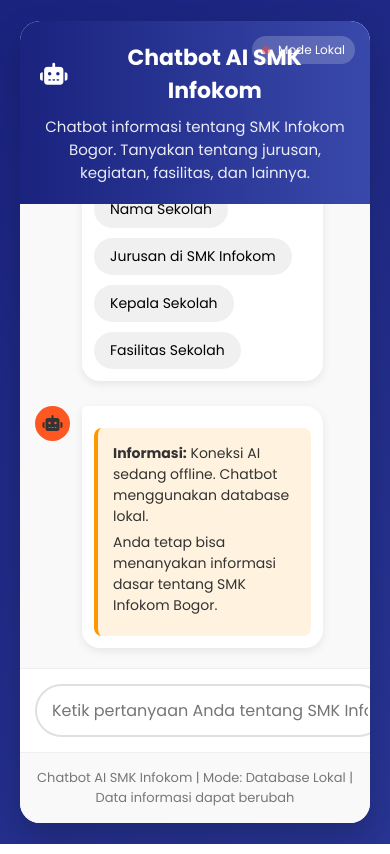
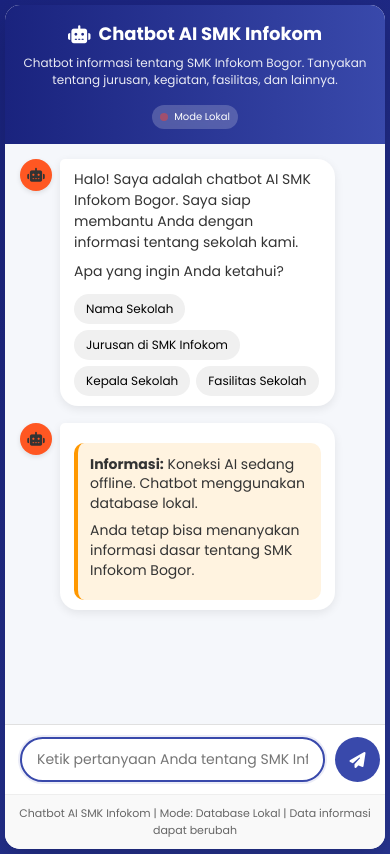
Before and after one commit to kominfonm-smk/okmn, a plain HTML site: page index.html in a window 390 px wide. Drawn offline with Linux system fonts and the light colour scheme; no server answers.

Commit message:
Update index.html

```diff
--- a/index.html
+++ b/index.html
@@ -21,11 +21,11 @@
             display: flex;
             justify-content: center;
             align-items: center;
-            padding: 20px;
+            padding: 10px;
         }
 
         .container {
-            max-width: 1000px;
+            max-width: 1200px;
             width: 100%;
             background-color: white;
             border-radius: 20px;
@@ -33,29 +33,42 @@
             overflow: hidden;
             display: flex;
             flex-direction: column;
-            height: 90vh;
+            height: 95vh;
+            max-height: 900px;
         }
 
+        /* Header Styles */
         .header {
             background: linear-gradient(90deg, #1a237e 0%, #3949ab 100%);
             color: white;
-            padding: 25px 30px;
+            padding: 20px;
             text-align: center;
             position: relative;
+            flex-shrink: 0;
+        }
+
+        .header-content {
+            display: flex;
+            flex-direction: column;
+            align-items: center;
+            gap: 8px;
         }
 
         .header h1 {
-            font-size: 26px;
-            margin-bottom: 8px;
+            font-size: 22px;
             display: flex;
             align-items: center;
             justify-content: center;
-            gap: 12px;
+            gap: 10px;
+            flex-wrap: wrap;
+            text-align: center;
         }
 
         .header p {
-            font-size: 15px;
+            font-size: 14px;
             opacity: 0.9;
+            max-width: 600px;
+            line-height: 1.4;
         }
 
         .api-status {
@@ -64,11 +77,12 @@
             right: 15px;
             display: flex;
             align-items: center;
-            gap: 8px;
-            font-size: 12px;
+            gap: 6px;
+            font-size: 11px;
             background: rgba(255, 255, 255, 0.2);
-            padding: 5px 10px;
+            padding: 4px 8px;
             border-radius: 20px;
+            backdrop-filter: blur(5px);
         }
 
         .status-dot {
@@ -89,19 +103,22 @@
             100% { opacity: 1; }
         }
 
+        /* Chat Container */
         .chat-container {
             flex: 1;
-            padding: 25px;
+            padding: 20px;
             overflow-y: auto;
             display: flex;
             flex-direction: column;
-            gap: 20px;
-            background-color: #f9f9f9;
+            gap: 15px;
+            background-color: #f5f7fb;
+            -webkit-overflow-scrolling: touch;
         }
 
+        /* Message Styles */
         .message {
             display: flex;
-            max-width: 80%;
+            max-width: 85%;
             margin-bottom: 5px;
             animation: fadeIn 0.3s ease-out;
         }
@@ -121,31 +138,34 @@
         }
 
         .avatar {
-            width: 40px;
-            height: 40px;
+            width: 38px;
+            height: 38px;
             border-radius: 50%;
             display: flex;
             align-items: center;
             justify-content: center;
-            font-size: 18px;
+            font-size: 16px;
             flex-shrink: 0;
+            box-shadow: 0 2px 5px rgba(0,0,0,0.1);
         }
 
         .user-avatar {
             background-color: #3949ab;
-            margin-left: 12px;
+            margin-left: 10px;
         }
 
         .bot-avatar {
             background-color: #ff5722;
-            margin-right: 12px;
+            margin-right: 10px;
         }
 
         .message-content {
-            padding: 15px;
+            padding: 12px 16px;
             border-radius: 18px;
             box-shadow: 0 3px 10px rgba(0, 0, 0, 0.08);
             line-height: 1.5;
+            word-wrap: break-word;
+            overflow-wrap: break-word;
         }
 
         .user-message .message-content {
@@ -161,7 +181,7 @@
         }
 
         .message-content p {
-            margin-bottom: 5px;
+            margin-bottom: 8px;
         }
 
         .message-content ul, .message-content ol {
@@ -169,60 +189,78 @@
             margin-bottom: 10px;
         }
 
+        .message-content li {
+            margin-bottom: 5px;
+        }
+
+        /* Info Boxes */
+        .school-info, .principal-info, .warning-box {
+            padding: 12px;
+            border-radius: 10px;
+            margin-top: 10px;
+            font-size: 14px;
+            line-height: 1.4;
+        }
+
         .school-info {
             background-color: #e8f4fd;
             border-left: 4px solid #2196f3;
-            padding: 15px;
-            border-radius: 8px;
-            margin-top: 10px;
-            font-size: 14px;
         }
 
-        .school-info h4 {
-            color: #1565c0;
+        .principal-info {
+            background-color: #fff8e1;
+            border-left: 4px solid #ff9800;
+        }
+
+        .warning-box {
+            background-color: #fff3e0;
+            border-left: 4px solid #ff9800;
+        }
+
+        .school-info h4, .principal-info h4 {
             margin-bottom: 8px;
             display: flex;
             align-items: center;
             gap: 8px;
         }
 
-        .principal-info {
-            background-color: #fff8e1;
-            border-left: 4px solid #ff9800;
-            padding: 15px;
-            border-radius: 8px;
-            margin-top: 10px;
-            font-size: 14px;
+        .school-info h4 {
+            color: #1565c0;
         }
 
         .principal-info h4 {
             color: #e65100;
-            margin-bottom: 8px;
-            display: flex;
-            align-items: center;
-            gap: 8px;
         }
 
+        /* Input Container */
         .input-container {
-            padding: 20px 25px;
+            padding: 15px 20px;
             background-color: white;
-            border-top: 1px solid #eee;
+            border-top: 1px solid #e0e0e0;
             display: flex;
-            gap: 15px;
+            gap: 12px;
+            align-items: center;
+            flex-shrink: 0;
         }
 
         #user-input {
             flex: 1;
-            padding: 15px 20px;
+            padding: 12px 18px;
             border: 2px solid #e0e0e0;
             border-radius: 50px;
-            font-size: 16px;
-            transition: border 0.3s;
+            font-size: 15px;
+            transition: border 0.3s, box-shadow 0.3s;
             outline: none;
+            background-color: #f9f9f9;
+            min-height: 50px;
+            resize: none;
+            overflow: hidden;
         }
 
         #user-input:focus {
             border-color: #3949ab;
+            box-shadow: 0 0 0 2px rgba(57, 73, 171, 0.1);
+            background-color: white;
         }
 
         #send-button {
@@ -230,14 +268,15 @@
             color: white;
             border: none;
             border-radius: 50%;
-            width: 55px;
-            height: 55px;
+            width: 50px;
+            height: 50px;
             cursor: pointer;
-            font-size: 20px;
+            font-size: 18px;
             transition: background-color 0.3s, transform 0.2s;
             display: flex;
             align-items: center;
             justify-content: center;
+            flex-shrink: 0;
         }
 
         #send-button:hover {
@@ -249,6 +288,7 @@
             transform: scale(0.98);
         }
 
+        /* Typing Indicator */
         .typing-indicator {
             display: flex;
             align-items: center;
@@ -261,8 +301,8 @@
         }
 
         .typing-indicator span {
-            height: 10px;
-            width: 10px;
+            height: 8px;
+            width: 8px;
             background-color: #999;
             border-radius: 50%;
             display: inline-block;
@@ -288,24 +328,16 @@
                 transform: translateY(0);
             }
             30% {
-                transform: translateY(-8px);
+                transform: translateY(-6px);
             }
         }
 
-        .warning-box {
-            background-color: #fff3e0;
-            border-left: 4px solid #ff9800;
-            padding: 15px;
-            border-radius: 8px;
-            margin-top: 10px;
-            font-size: 14px;
-        }
-
+        /* Suggestions */
         .suggestions {
             display: flex;
             flex-wrap: wrap;
-            gap: 10px;
-            margin-top: 15px;
+            gap: 8px;
+            margin-top: 12px;
         }
 
         .suggestion-btn {
@@ -313,83 +345,272 @@
             border: none;
             border-radius: 20px;
             padding: 8px 16px;
-            font-size: 14px;
+            font-size: 13px;
             cursor: pointer;
-            transition: background-color 0.3s;
+            transition: all 0.3s;
+            white-space: nowrap;
         }
 
         .suggestion-btn:hover {
             background-color: #e0e0e0;
+            transform: translateY(-1px);
         }
 
+        /* Footer */
         .footer {
             text-align: center;
-            padding: 15px;
-            font-size: 13px;
-            color: #777;
+            padding: 12px;
+            font-size: 12px;
+            color: #666;
             background-color: #f9f9f9;
             border-top: 1px solid #eee;
+            flex-shrink: 0;
         }
 
-        /* Responsive design */
-        @media (max-width: 768px) {
+        /* Desktop Optimizations */
+        @media (min-width: 768px) {
             .container {
-                height: 95vh;
+                max-width: 1000px;
+                height: 90vh;
+                max-height: 800px;
             }
 
             .header {
-                padding: 20px;
+                padding: 25px 30px;
+            }
+
+            .header h1 {
+                font-size: 26px;
+            }
+
+            .header p {
+                font-size: 15px;
+            }
+
+            .chat-container {
+                padding: 25px;
+                gap: 20px;
+            }
+
+            .avatar {
+                width: 45px;
+                height: 45px;
+                font-size: 18px;
+            }
+
+            .user-avatar {
+                margin-left: 15px;
+            }
+
+            .bot-avatar {
+                margin-right: 15px;
+            }
+
+            .message-content {
+                padding: 15px 20px;
+                max-width: 600px;
+            }
+
+            .input-container {
+                padding: 20px 25px;
+                gap: 15px;
+            }
+
+            #user-input {
+                padding: 15px 20px;
+                font-size: 16px;
+            }
+
+            #send-button {
+                width: 55px;
+                height: 55px;
+                font-size: 20px;
+            }
+
+            .footer {
+                font-size: 13px;
+                padding: 15px;
+            }
+
+            .suggestion-btn {
+                font-size: 14px;
+                padding: 8px 18px;
+            }
+        }
+
+        /* Mobile Optimizations */
+        @media (max-width: 480px) {
+            body {
+                padding: 5px;
+            }
+
+            .container {
+                height: 100vh;
+                max-height: 100vh;
+                border-radius: 15px;
+            }
+
+            .header {
+                padding: 15px;
+            }
+
+            .header h1 {
+                font-size: 18px;
+                gap: 8px;
+            }
+
+            .header p {
+                font-size: 12px;
+            }
+
+            .api-status {
+                position: static;
+                margin-top: 8px;
+                align-self: center;
+                font-size: 10px;
+            }
+
+            .header-content {
+                flex-direction: column;
             }
 
             .chat-container {
                 padding: 15px;
+                gap: 12px;
             }
 
             .message {
                 max-width: 90%;
             }
 
+            .avatar {
+                width: 32px;
+                height: 32px;
+                font-size: 14px;
+            }
+
+            .user-avatar {
+                margin-left: 8px;
+            }
+
+            .bot-avatar {
+                margin-right: 8px;
+            }
+
+            .message-content {
+                padding: 10px 14px;
+                font-size: 14px;
+            }
+
             .input-container {
-                padding: 15px;
+                padding: 12px 15px;
+                gap: 10px;
+            }
+
+            #user-input {
+                padding: 10px 15px;
+                font-size: 14px;
+                min-height: 45px;
+            }
+
+            #send-button {
+                width: 45px;
+                height: 45px;
+                font-size: 16px;
+            }
+
+            .suggestions {
+                gap: 6px;
+            }
+
+            .suggestion-btn {
+                font-size: 12px;
+                padding: 6px 12px;
+            }
+
+            .footer {
+                padding: 10px;
+                font-size: 11px;
             }
         }
 
-        @media (max-width: 480px) {
-            .header h1 {
-                font-size: 22px;
+        /* Tablet Optimizations */
+        @media (min-width: 481px) and (max-width: 767px) {
+            .container {
+                height: 95vh;
             }
 
-            .message-content {
-                padding: 12px;
-                font-size: 15px;
+            .header h1 {
+                font-size: 20px;
             }
 
-            .avatar {
-                width: 35px;
-                height: 35px;
-                font-size: 16px;
+            .header p {
+                font-size: 13px;
             }
 
-            #user-input {
-                padding: 12px 15px;
+            .chat-container {
+                padding: 18px;
             }
 
-            #send-button {
-                width: 50px;
-                height: 50px;
+            .message {
+                max-width: 88%;
             }
+        }
+
+        /* Scrollbar Styling */
+        .chat-container::-webkit-scrollbar {
+            width: 8px;
+        }
+
+        .chat-container::-webkit-scrollbar-track {
+            background: #f1f1f1;
+            border-radius: 4px;
+        }
+
+        .chat-container::-webkit-scrollbar-thumb {
+            background: #c1c1c1;
+            border-radius: 4px;
+        }
+
+        .chat-container::-webkit-scrollbar-thumb:hover {
+            background: #a8a8a8;
+        }
+
+        /* Touch-friendly improvements */
+        .suggestion-btn, #send-button {
+            -webkit-tap-highlight-color: transparent;
+        }
+
+        .suggestion-btn:active, #send-button:active {
+            transform: scale(0.95);
+        }
+
+        /* Input auto-resize */
+        .input-wrapper {
+            flex: 1;
+            position: relative;
+        }
+
+        /* Message image responsive */
+        .message-content img {
+            max-width: 100%;
+            height: auto;
+            border-radius: 8px;
+            margin: 5px 0;
         }
     </style>
 </head>
 <body>
     <div class="container">
         <div class="header">
-            <div class="api-status">
-                <span class="status-dot" id="api-status-dot"></span>
-                <span id="api-status-text">Menggunakan AI</span>
+            <div class="header-content">
+                <h1><i class="fas fa-robot"></i> Chatbot AI SMK Infokom</h1>
+                <p>Chatbot informasi tentang SMK Infokom Bogor. Tanyakan tentang jurusan, kegiatan, fasilitas, dan lainnya.</p>
+                <div class="api-status">
+                    <span class="status-dot" id="api-status-dot"></span>
+                    <span id="api-status-text">Menggunakan AI</span>
+                </div>
             </div>
-            <h1><i class="fas fa-robot"></i> Chatbot AI SMK Infokom</h1>
-            <p>Chatbot informasi tentang SMK Infokom Bogor. Tanyakan tentang jurusan, kegiatan, fasilitas, dan lainnya.</p>
         </div>
 
         <div class="chat-container" id="chat-container">
@@ -400,8 +621,6 @@
                 </div>
                 <div class="message-content">
                     <p>Halo! Saya adalah chatbot AI SMK Infokom Bogor. Saya siap membantu Anda dengan informasi tentang sekolah kami.</p>
-
-
                     <p>Apa yang ingin Anda ketahui?</p>
 
                     <div class="suggestions">
@@ -812,6 +1031,17 @@
 
             // Scroll ke bawah
             chatContainer.scrollTop = chatContainer.scrollHeight;
+
+            // Focus ke input
+            setTimeout(() => {
+                userInput.focus();
+            }, 500);
+        });
+
+        // Auto-resize input
+        userInput.addEventListener('input', function() {
+            this.style.height = 'auto';
+            this.style.height = (this.scrollHeight) + 'px';
         });
     </script>
 </body>
```
